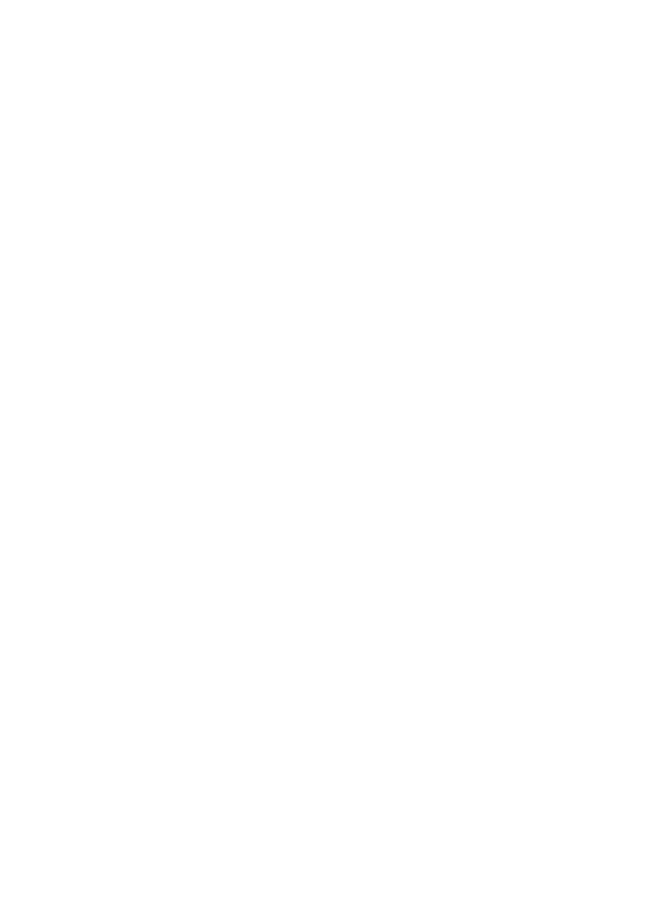
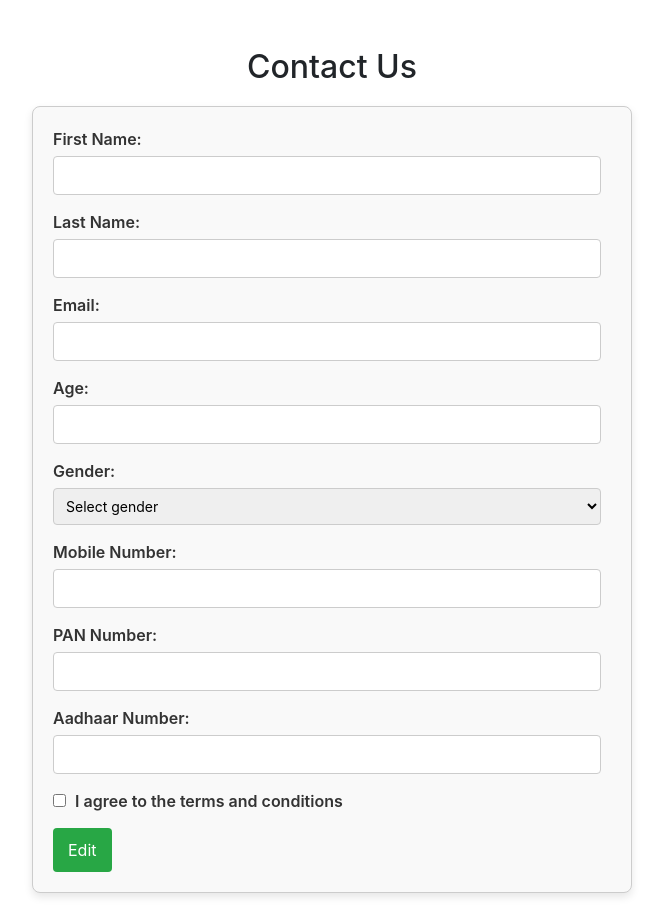
Before and after one commit to ptk244/Brainwave, an Angular app: page /editcontact/1 in a window 1280 px wide. Before the commit this address led to /. Shown: the whole page, without its empty margins (308-971 px from the left). Before the commit the page ends 800 px from the top, so only its background shows below. Built offline with nearby package versions, Linux system fonts and the light colour scheme; no server answers.

Commit message:
done with small changes

```diff
--- a/src/app/app-routing.module.ts
+++ b/src/app/app-routing.module.ts
@@ -3,12 +3,14 @@
 import { IndusspayFrontPageComponent } from './indusspay-front-page/indusspay-front-page.component';
 import { ContactFormComponent } from './contact-form/contact-form.component';
 import { ContactListComponent } from './contact-list/contact-list.component';
+import { EditContactComponent } from './edit-contact/edit-contact.component';
 
  const routes: Routes = [
   { path: 'indusspay', component: IndusspayFrontPageComponent },
   { path: 'add-user', component: ContactFormComponent },
   { path: '', redirectTo: '/indusspay', pathMatch: 'full' },
-  {path:'contactlist', component:ContactListComponent}
+  {path:'contactlist', component:ContactListComponent},
+  {path:'editcontact/:id',component:EditContactComponent}
 ];
 
 @NgModule({
--- a/src/app/app.module.ts
+++ b/src/app/app.module.ts
@@ -10,6 +10,7 @@
 import { RouterModule, Routes } from '@angular/router';
 import { HttpClientModule } from '@angular/common/http';
 import { ContactListComponent } from './contact-list/contact-list.component';
+import { EditContactComponent } from './edit-contact/edit-contact.component';
 
 
 
@@ -21,7 +22,8 @@
     IndusspayFrontPageComponent,
     FooterComponent,
     ContactFormComponent,
-    ContactListComponent
+    ContactListComponent,
+    EditContactComponent
   ],
   imports: [
     BrowserModule,
--- a/src/app/contact-list/contact-list.component.css
+++ b/src/app/contact-list/contact-list.component.css
@@ -0,0 +1,28 @@
+
+.header-container {
+    display: flex;
+    justify-content: space-between;
+    align-items: center;
+    margin-bottom: 20px;
+    margin-top: 20px;
+  }
+
+
+  .header-container button {
+    background-color: #007bff;
+    color: white;
+    padding: 10px 15px;
+    font-size: 14px;
+    border: none;
+    border-radius: 4px;
+    cursor: pointer;
+    transition: background-color 0.3s ease;
+  }
+
+  .header-container button:hover {
+    background-color: #0056b3;
+  }
+
+  .header-container button:focus {
+    outline: none;
+  }
--- a/src/app/contact-list/contact-list.component.ts
+++ b/src/app/contact-list/contact-list.component.ts
@@ -8,6 +8,7 @@
   styleUrls: ['./contact-list.component.css']
 })
 export class ContactListComponent {
+  userslength: any;
   constructor(private router:Router , private contactservice:ContactserviceService) {
 
   }
@@ -21,7 +22,8 @@
     this.contactservice.getuserList().subscribe({
       next:(result)=>{
         this.users=result;
-        console.log(result);
+        this.userslength=this.users.length
+        console.log(this.userslength);
 
       }
     })
@@ -32,6 +34,8 @@
   }
 
   onEditUser(user:any){
-      this.router.navigate(['/add-user'])
+    console.log(user.id);
+
+      this.router.navigate([`/editcontact/${user.id}`])
   }
 }
--- /dev/null
+++ b/src/app/edit-contact/edit-contact.component.css
@@ -0,0 +1,98 @@
+
+form {
+    max-width: 600px;
+    margin: 20px auto;
+    padding: 20px;
+    border: 1px solid #ccc;
+    border-radius: 8px;
+    background-color: #f9f9f9;
+    box-shadow: 0px 4px 8px rgba(0, 0, 0, 0.1);
+  }
+
+
+  div {
+    margin-bottom: 15px;
+  }
+
+
+  label {
+    display: block;
+    font-weight: 600;
+    margin-bottom: 5px;
+    color: #333;
+  }
+
+
+  input[type="text"],
+  input[type="email"],
+  input[type="number"],
+  input[type="date"],
+  select {
+    width: calc(100% - 10px);
+    padding: 8px;
+    font-size: 14px;
+    border: 1px solid #ccc;
+    border-radius: 4px;
+    box-sizing: border-box;
+    transition: border-color 0.3s ease;
+  }
+
+
+  input:focus,
+  select:focus {
+    border-color: #66afe9;
+    outline: none;
+    box-shadow: 0 0 5px rgba(102, 175, 233, 0.6);
+  }
+
+
+  input[type="checkbox"] {
+    margin-right: 5px;
+  }
+
+
+  span {
+    color: red;
+    font-size: 12px;
+    margin-top: 5px;
+    display: block;
+  }
+
+
+  button {
+    background-color: #28a745;
+    color: white;
+    padding: 10px 15px;
+    font-size: 16px;
+    border: none;
+    border-radius: 4px;
+    cursor: pointer;
+    transition: background-color 0.3s ease;
+  }
+
+  button:hover {
+    background-color: #218838;
+  }
+
+
+  button:disabled {
+    background-color: #ccc;
+    cursor: not-allowed;
+  }
+
+
+  .ng-invalid.ng-touched input,
+  .ng-invalid.ng-touched select {
+    border-color: red;
+  }
+
+
+  p {
+    color: #d9534f;
+    font-weight: bold;
+  }
+  h2{
+    display: flex;
+      align-items: center;
+      flex-direction: column;
+  }
--- /dev/null
+++ b/src/app/edit-contact/edit-contact.component.html
@@ -0,0 +1,98 @@
+<div class="container mt-5">
+    <h2>Contact Us</h2>
+    <form [formGroup]="contactForm" (ngSubmit)="onEdit()">
+
+
+      <div>
+        <label for="first_name">First Name:</label>
+        <input id="first_name" type="text" formControlName="first_name" />
+        <div *ngIf="contactForm.get('first_name')?.invalid && contactForm.get('first_name')?.touched">
+          <span *ngIf="contactForm.get('first_name')?.errors?.['required']">First name is required.</span>
+          <span *ngIf="contactForm.get('first_name')?.errors?.['minlength']">First name must be at least 2 characters long.</span>
+        </div>
+      </div>
+
+      <div>
+        <label for="last_name">Last Name:</label>
+        <input id="last_name" type="text" formControlName="last_name" />
+        <div *ngIf="contactForm.get('last_name')?.invalid && contactForm.get('last_name')?.touched">
+          <span *ngIf="contactForm.get('last_name')?.errors?.['required']">Last name is required.</span>
+          <span *ngIf="contactForm.get('last_name')?.errors?.['minlength']">Last name must be at least 2 characters long.</span>
+        </div>
+      </div>
+
+      <div>
+        <label for="emailId">Email:</label>
+        <input id="emailId" type="email" formControlName="emailId" />
+        <div *ngIf="contactForm.get('emailId')?.invalid && contactForm.get('emailId')?.touched">
+          <span *ngIf="contactForm.get('emailId')?.errors?.['required']">Email is required.</span>
+          <span *ngIf="contactForm.get('emailId')?.errors?.['email']">Please enter a valid email address.</span>
+        </div>
+      </div>
+
+      <div>
+        <label for="age">Age:</label>
+        <input id="age" type="number" formControlName="age" />
+        <div *ngIf="contactForm.get('age')?.invalid && contactForm.get('age')?.touched">
+          <span *ngIf="contactForm.get('age')?.errors?.['required']">Age is required.</span>
+          <span *ngIf="contactForm.get('age')?.errors?.['min']">Age must be at least 18.</span>
+          <span *ngIf="contactForm.get('age')?.errors?.['max']">Age cannot exceed 100.</span>
+        </div>
+      </div>
+
+      <div>
+        <label for="gender">Gender:</label>
+        <select id="gender" formControlName="gender">
+          <option value="" disabled>Select gender</option>
+          <option value="Male">Male</option>
+          <option value="Female">Female</option>
+        </select>
+        <div *ngIf="contactForm.get('gender')?.invalid && contactForm.get('gender')?.touched">
+          <span *ngIf="contactForm.get('gender')?.errors?.['required']">Gender is required.</span>
+        </div>
+      </div>
+
+      <div>
+        <label for="mobilenumber">Mobile Number:</label>
+        <input id="mobilenumber" type="text" formControlName="mobilenumber" />
+        <div *ngIf="contactForm.get('mobilenumber')?.invalid && contactForm.get('mobilenumber')?.touched">
+          <span *ngIf="contactForm.get('mobilenumber')?.errors?.['required']">Mobile number is required.</span>
+          <span *ngIf="contactForm.get('mobilenumber')?.errors?.['pattern']">Mobile number must be exactly 10 digits.</span>
+        </div>
+      </div>
+
+      <div>
+        <label for="pan_no">PAN Number:</label>
+        <input id="pan_no" type="text" formControlName="pan_no" />
+        <div *ngIf="contactForm.get('pan_no')?.invalid && contactForm.get('pan_no')?.touched">
+          <span *ngIf="contactForm.get('pan_no')?.errors?.['required']">PAN number is required.</span>
+          <span *ngIf="contactForm.get('pan_no')?.errors?.['pattern']">Invalid PAN number format.</span>
+        </div>
+      </div>
+
+      <div>
+        <label for="adhaar_no">Aadhaar Number:</label>
+        <input id="adhaar_no" type="text" formControlName="adhaar_no" />
+        <div *ngIf="contactForm.get('adhaar_no')?.invalid && contactForm.get('adhaar_no')?.touched">
+          <span *ngIf="contactForm.get('adhaar_no')?.errors?.['required']">Aadhaar number is required.</span>
+          <span *ngIf="contactForm.get('adhaar_no')?.errors?.['pattern']">Aadhaar number must be exactly 12 digits.</span>
+        </div>
+      </div>
+
+      <div>
+        <label>
+          <input type="checkbox" formControlName="status" /> I agree to the terms and conditions
+        </label>
+        <div *ngIf="contactForm.get('status')?.invalid && contactForm.get('status')?.touched">
+          <span *ngIf="contactForm.get('status')?.errors?.['requiredTrue']">You must agree before submitting.</span>
+        </div>
+      </div>
+
+      <button type="submit">Edit</button>
+
+      <div *ngIf="!contactForm.valid && contactForm.touched">
+        <p>Please fill out all required fields correctly before submitting.</p>
+      </div>
+    </form>
+
+  </div>
--- /dev/null
+++ b/src/app/edit-contact/edit-contact.component.ts
@@ -0,0 +1,77 @@
+import { Component } from '@angular/core';
+import { FormBuilder, Validators } from '@angular/forms';
+import { ContactserviceService } from '../services/contactservice.service';
+import { ActivatedRoute, Router } from '@angular/router';
+
+@Component({
+  selector: 'app-edit-contact',
+  templateUrl: './edit-contact.component.html',
+  styleUrls: ['./edit-contact.component.css']
+})
+export class EditContactComponent {
+  contactForm: any;
+  routeSub: any;
+  userId: number | any;
+
+
+  constructor(private fb:FormBuilder,private contactservice:ContactserviceService, private route:ActivatedRoute, private router:Router){
+    this.contactForm = this.fb.group({
+      createdAt: [new Date(), Validators.required],
+      first_name: ['', [Validators.required, Validators.minLength(2)]],
+      last_name: ['', [Validators.required, Validators.minLength(2)]],
+      emailId: ['', [Validators.required, Validators.email]],
+      age: ['', [Validators.required, Validators.min(18), Validators.max(100)]],
+      gender: ['', Validators.required],
+      mobilenumber: ['', [Validators.required, Validators.pattern('^[0-9]{10}$')]],
+      pan_no: ['', [Validators.required, Validators.pattern('[A-Z]{5}[0-9]{4}[A-Z]{1}')]],
+      adhaar_no: ['', [Validators.required, Validators.pattern('^[0-9]{12}$')]],
+      status: [false, Validators.requiredTrue]
+    });
+  }
+
+  ngOnInit(): void {
+    this.routeSub = this.route.paramMap.subscribe(params => {
+      this.userId = params.get('id');
+      if (this.userId) {
+        console.log('User ID:', this.userId);
+        this.patchData(this.userId);
+      }
+    });
+  }
+
+  patchData(id:any):void{
+     this.contactservice.getUserById(id).subscribe({
+      next:(result)=>{
+        console.log(result);
+        this.contactForm.patchValue(result)
+
+      },
+      error:(error)=>{
+        console.log(error);
+
+      }
+     })
+  }
+
+
+  onEdit(): void {
+    if (this.contactForm.valid) {
+      console.log('Form Submitted!', this.contactForm.value);
+      this.contactservice.EditData(this.contactForm.value,this.userId).subscribe({
+        next: (result) => {
+          console.log('Data submitted successfully', result);
+          this.router.navigate(['/indusspay']);
+
+        },
+        error: (error) => {
+          console.log('Submission error:', error);
+        }
+      });
+    } else {
+      console.log(this.contactForm);
+
+      console.log('Form is invalid, please review the errors.');
+    }
+  }
+
+}
--- a/src/app/services/contactservice.service.ts
+++ b/src/app/services/contactservice.service.ts
@@ -7,13 +7,21 @@
 })
 export class ContactserviceService {
   url='https://65c0cfa6dc74300bce8cc64d.mockapi.io/Contact/profile';
+
   constructor(private http:HttpClient) { }
 
   saveData(data:any){
     return this.http.post(this.url,data);
    }
+   EditData(data:any,id:any){
+    return this.http.put(`${this.url}/${id}`,data)
+   }
 
    getuserList(){
     return this.http.get(this.url)
    }
+
+   getUserById(id:any){
+     return this.http.get(`${this.url}/${id}`)
+   }
 }
```
Also changed, not shown: src/app/contact-list/contact-list.component.html (+7 -6 lines), 1 other file (tests, documents, lock files or other folders).
